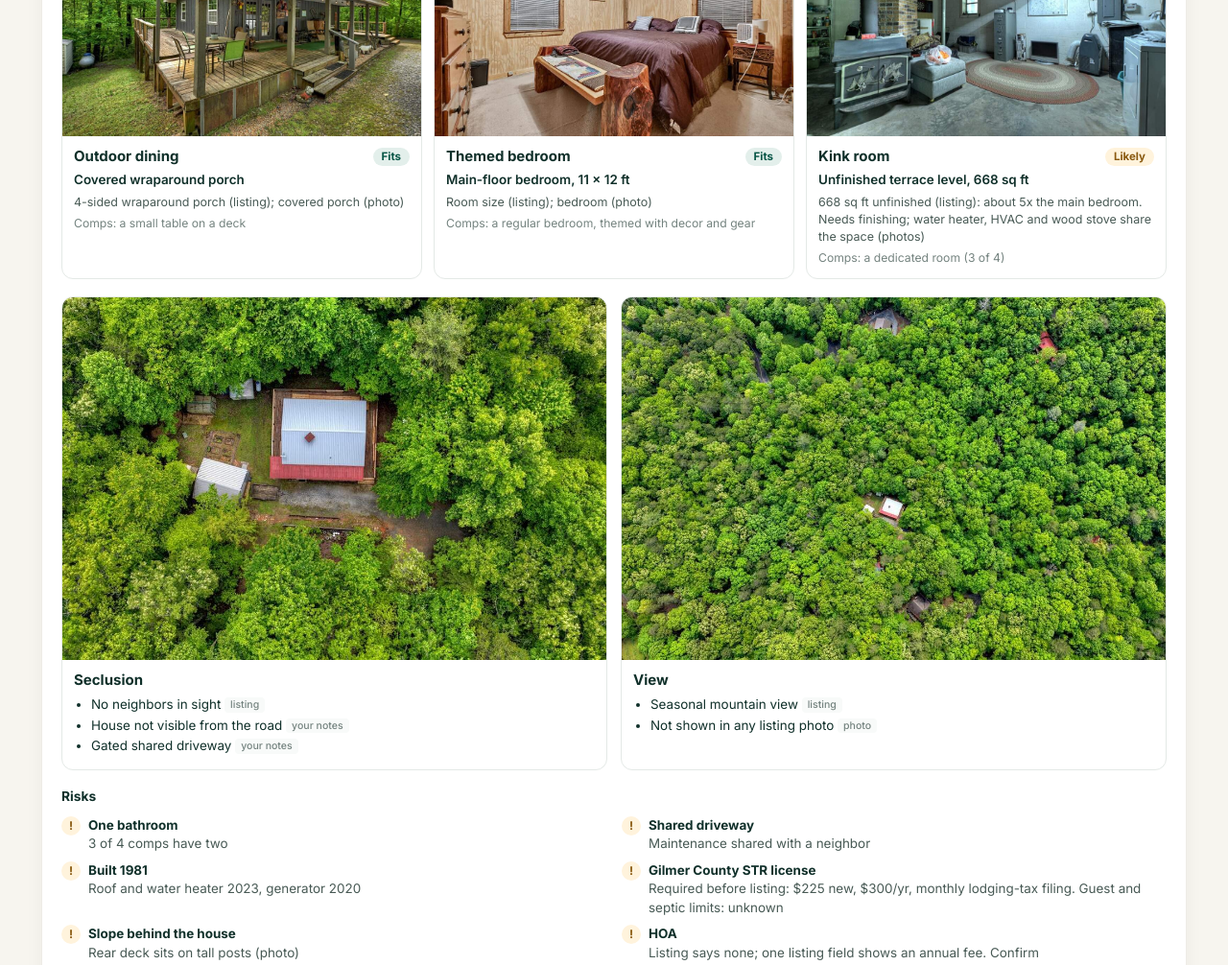
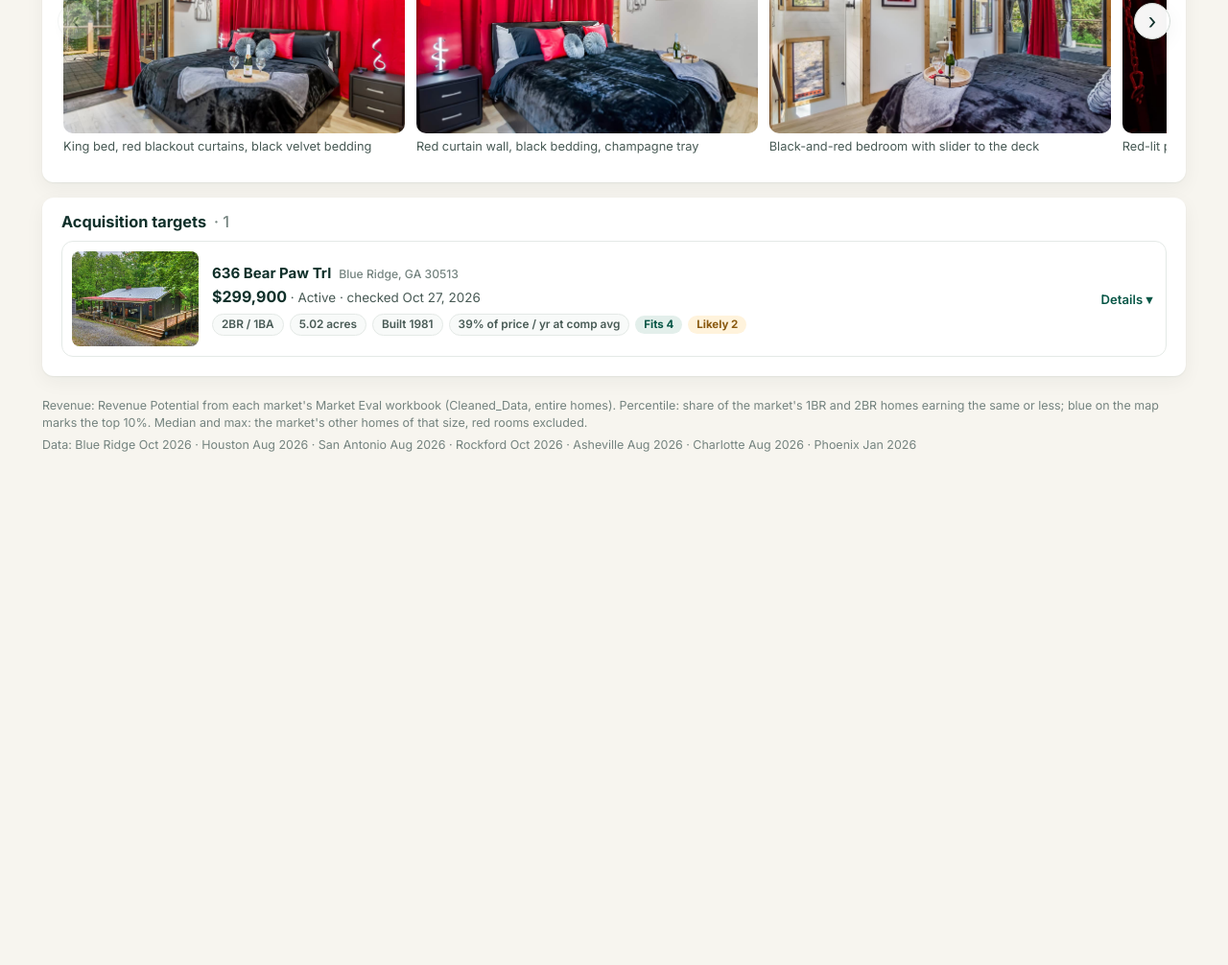
Before and after one commit to ifrahamSTR/RedRoomBuyBox, a plain HTML site: page index.html in a window 1280 px wide. Shown: the part 5542-6548 px from the top of the page at 96% size. After the commit the page ends 6055 px from the top, so only its background shows below. Drawn offline with nearby package versions, Linux system fonts and the light colour scheme.

Commit message:
Acquisition targets: own section at the end, compact cards that expand
Each target shows photo, price, status, key facts, return on price and the
fit count; "Details" opens the full check. Targets are a list built from
config/deepdive_target_*.json, so more can be added.

Co-Authored-By: Claude Opus 5.5 <noreply@anthropic.com>

```diff
--- a/css/styles.css
+++ b/css/styles.css
@@ -519,3 +519,25 @@ button { font: inherit; }
   .dd-scale__now::before, .dd-scale__was::before { top: 8px; }
   .dd-scale-legend { display: flex; }
 }
+
+/* acquisition targets: compact cards that expand */
+.dd-targets { display: grid; gap: 12px; padding-top: 4px; }
+.dd-target { padding-top: 0; border: 1px solid var(--hair); border-radius: 12px; background: var(--surface); }
+.dd-target[open] { box-shadow: var(--shadow); }
+.dd-tsum { display: grid; grid-template-columns: 132px minmax(0, 1fr) auto; gap: 14px; align-items: center; padding: 10px 14px 10px 10px; cursor: pointer; list-style: none; }
+.dd-tsum::-webkit-details-marker { display: none; }
+.dd-tsum:focus-visible { outline: 2px solid var(--brand-gold); outline-offset: 2px; border-radius: 12px; }
+.dd-tsum__img { width: 132px; aspect-ratio: 4 / 3; object-fit: cover; border-radius: 8px; display: block; }
+.dd-tsum__title { font-weight: 650; color: var(--ink); }
+.dd-tsum__price { margin-top: 2px; font-size: 0.84rem; color: var(--ink-2); }
+.dd-tsum__price b { color: var(--ink); font-size: 1rem; }
+.dd-tsum .dd-chips { margin-top: 6px; align-items: center; }
+.dd-tsum__toggle::after { content: "Details ▾"; font-size: 0.82rem; font-weight: 600; color: var(--brand-green); white-space: nowrap; }
+.dd-target[open] .dd-tsum__toggle::after { content: "Hide ▴"; }
+.dd-target__body { padding: 0 14px 16px; border-top: 1px solid var(--hair); }
+.dd-target__body > .dd-head { margin: 12px 0 10px; }
+@media (max-width: 640px) {
+  .dd-tsum { grid-template-columns: 88px minmax(0, 1fr); gap: 10px; align-items: start; }
+  .dd-tsum__img { width: 88px; }
+  .dd-tsum__toggle { grid-column: 1 / -1; justify-self: end; }
+}
--- a/index.html
+++ b/index.html
@@ -12,7 +12,7 @@
 <link rel="preconnect" href="https://fonts.gstatic.com" crossorigin />
 <link href="https://fonts.googleapis.com/css2?family=Inter:wght@400;500;600;700&display=swap" rel="stylesheet" />
 <link rel="stylesheet" href="https://cdn.jsdelivr.net/npm/leaflet@1.9.4/dist/leaflet.css" />
-<link rel="stylesheet" href="css/styles.css?v=20261027d" />
+<link rel="stylesheet" href="css/styles.css?v=20261028b" />
 </head>
 <body>
 
@@ -67,6 +67,11 @@
     <div class="card__head"><h2 id="inside-h">Inside the red rooms</h2></div>
     <div class="dd-body" id="dd-galleries"></div>
   </section>
+
+  <section class="card dd" id="acquisition-targets" aria-labelledby="targets-h">
+    <div class="card__head"><h2 id="targets-h">Acquisition targets <span class="count" id="dd-targets-count"></span></h2></div>
+    <div class="dd-body dd-targets" id="dd-targets"></div>
+  </section>
 </main>
 
 <footer class="foot">
@@ -89,7 +94,7 @@
 <script src="js/chart.js?v=20261026b"></script>
 <script src="js/table.js?v=20261026a"></script>
 <script src="js/main.js?v=20261027a"></script>
-<script src="js/deepdive.js?v=20261027c"></script>
-<script src="js/deepdive-render.js?v=20261027d"></script>
+<script src="js/deepdive.js?v=20261028a"></script>
+<script src="js/deepdive-render.js?v=20261028a"></script>
 </body>
 </html>
--- a/js/deepdive-render.js
+++ b/js/deepdive-render.js
@@ -147,8 +147,9 @@ const DeepDive = (() => {
   const VERDICT = { fits: "Fits", likely: "Likely", unknown: "Unknown" };
   const srcTag = (s) => U.el("span.dd-tag", null, SRC[s] || s);
 
-  function target(t, man) {
-    const T = t.target, L = T.lines, pr = T.price;
+  /** One acquisition target: a compact card that expands to the full check. */
+  function target(T, man) {
+    const L = T.lines, pr = T.price;
     const list = imgsOf(man, T.id).map(fromManifest);
     const pic = (file, opts = {}) => {
       const k = list.findIndex((p) => p.file.endsWith("/" + file));
@@ -181,11 +182,22 @@ const DeepDive = (() => {
         U.el("div.dd-fit__comps", null, f.comps)))));
 
     const lines = (arr) => U.el("ul.dd-list", null, arr.map((x) => U.el("li", null, x.text, " ", srcTag(x.src))));
-    return U.el("div.dd-block.dd-target", null,
-      U.el("div.dd-head", null, U.el("h3", null, "Acquisition target"),
-        U.el("a.dd-link", { href: T.url, target: "_blank", rel: "noopener" }, T.address, U.extIcon())),
+    const thumb = list.find((p) => p.file.endsWith("/" + T.thumb)) || list[0];
+    const counts = {};
+    T.fit.forEach((f) => { counts[f.verdict] = (counts[f.verdict] || 0) + 1; });
+    const summary = U.el("summary.dd-tsum", null,
+      thumb ? U.el("img.dd-tsum__img", { src: thumb.file, alt: thumb.alt, loading: "lazy" }) : null,
+      U.el("div.dd-tsum__main", null,
+        U.el("div.dd-tsum__title", null, T.name, U.el("span.dd-sub", null, T.address.split(", ").slice(1).join(", "))),
+        U.el("div.dd-tsum__price", null, U.el("b", null, U.money(pr.value)), ` · ${pr.status} · checked ${fmtDate}`),
+        U.el("div.dd-chips", null, (T.chips || []).map((c) => U.el("span.dd-chip", null, c)),
+          U.el("span.dd-chip", null, `${pct0(L.yieldNow)} of price / yr at comp avg`),
+          Object.keys(VERDICT).filter((v) => counts[v]).map((v) => U.el("span", { class: "dd-pill dd-pill--" + v }, `${VERDICT[v]} ${counts[v]}`)))),
+      U.el("span.dd-tsum__toggle", { "aria-hidden": "true" }));
+    return U.el("details.dd-target", null, summary, U.el("div.dd-target__body", null,
+      U.el("div.dd-head", null, U.el("a.dd-link", { href: T.url, target: "_blank", rel: "noopener" }, "View listing", U.extIcon())),
       U.el("div.dd-target__top", null,
-        pic("11-exterior.jpg", { caption: false }),
+        pic(T.thumb, { caption: false }),
         U.el("div.dd-target__facts", null,
           U.el("div.dd-price", null, U.el("b", null, U.money(pr.value)), U.el("span", null, `${pr.status} · checked ${fmtDate}`), srcTag(pr.src)),
           pr.earlier ? U.el("div.dd-price__was", null, `Was ${U.money(pr.earlier)}, ${pr.earlierNote} `, srcTag(pr.earlierSrc)) : null,
@@ -199,12 +211,20 @@ const DeepDive = (() => {
       U.el("div.dd-sub-block", null, U.el("h4", null, "Room for the must-haves"), fit),
       U.el("div.dd-sub-block", null,
         U.el("div.dd-pair", null,
-          U.el("div.dd-card", null, pic("72-aerial.jpg", { caption: false }), U.el("div.dd-card__body", null, U.el("div.dd-card__name", null, "Seclusion"), lines(T.seclusion))),
-          U.el("div.dd-card", null, pic("35-aerial.jpg", { caption: false }), U.el("div.dd-card__body", null, U.el("div.dd-card__name", null, "View"), lines(T.view))))),
+          U.el("div.dd-card", null, pic(T.seclusionPhoto, { caption: false }), U.el("div.dd-card__body", null, U.el("div.dd-card__name", null, "Seclusion"), lines(T.seclusion))),
+          U.el("div.dd-card", null, pic(T.viewPhoto, { caption: false }), U.el("div.dd-card__body", null, U.el("div.dd-card__name", null, "View"), lines(T.view))))),
       U.el("div.dd-sub-block", null, U.el("h4", null, "Risks"),
         U.el("ul.dd-risks", null, T.risks.map((r) => U.el("li", null, U.el("span.dd-risks__icon", { "aria-hidden": "true" }, "!"), U.el("b", null, r.flag), U.el("span", null, r.detail))))),
       U.el("p.dd-sources", null, "Sources: ", T.sources.flatMap((x, k) => [k ? " · " : "", U.el("a", { href: x.url, target: "_blank", rel: "noopener" }, x.label)]),
-        ` · checked ${fmtDate}. Zillow blocked automated access.`));
+        ` · checked ${fmtDate}.` + (T.sourceNote ? " " + T.sourceNote : ""))));
+  }
+
+  function targets(t, man) {
+    const el = document.getElementById("dd-targets");
+    if (!el) return;
+    const ts = t.targets || [];
+    document.getElementById("dd-targets-count").textContent = ts.length ? `· ${ts.length}` : "";
+    el.replaceChildren(...(ts.length ? ts.map((T) => target(T, man)) : [U.el("p.dd-note", null, "No targets yet.")]));
   }
 
   // ---- "Inside the red rooms": one scrolling gallery per comp ----
@@ -257,6 +277,8 @@ const DeepDive = (() => {
     if (t.comingSoon) {
       body.replaceChildren(U.el("div.dd-soon", null, U.el("b", null, "Coming soon"), U.el("span", null, `${t.label} deep dive`)));
       gal.replaceChildren(U.el("div.dd-soon", null, U.el("b", null, "Coming soon")));
+      document.getElementById("dd-targets").replaceChildren(U.el("div.dd-soon", null, U.el("b", null, "Coming soon")));
+      document.getElementById("dd-targets-count").textContent = "";
     } else {
       let man = manifests[t.id];
       if (!man) {
@@ -264,8 +286,9 @@ const DeepDive = (() => {
         catch (e) { man = { images: [], gaps: [] }; console.warn("Deep dive photos need the site served over http(s):", e.message); }
       }
       if (active !== t.id) return;
-      body.replaceChildren(hero(t, man), mustHaves(t, man), matrix(t), designPremium(t, man), t.target ? target(t, man) : "");
+      body.replaceChildren(hero(t, man), mustHaves(t, man), matrix(t), designPremium(t, man));
       gal.replaceChildren(...t.comps.map((c, i) => gallery(t, man, c, i)));
+      targets(t, man);
     }
     if (scroll) document.getElementById("deep-dive").scrollIntoView({ behavior: "smooth", block: "start" });
   }
--- a/js/deepdive.js
+++ b/js/deepdive.js
@@ -1,6 +1,6 @@
 // Generated by scripts/build_deepdive_blue_ridge.py -- do not edit by hand.
 window.DEEPDIVE = {
- "generated": "2026-10-27",
+ "generated": "2026-10-28",
  "tabs": [
   {
    "id": "blue-ridge",
@@ -136,12 +136,22 @@ window.DEEPDIVE = {
     ],
     "takeaway": "A-frame vs modern build: same amenities, same igloo, +$52K — mostly nightly rate ($562 vs $423)."
    },
-   "target": {
+   "targets": [
+    {
      "id": "636-bear-paw",
      "name": "636 Bear Paw Trl",
      "address": "636 Bear Paw Trl, Blue Ridge, GA 30513",
      "url": "https://www.zillow.com/homedetails/636-Bear-Paw-Trl-Blue-Ridge-GA-30513/306190976_zpid/",
      "checked": "2026-10-27",
+     "chips": [
+      "2BR / 1BA",
+      "5.02 acres",
+      "Built 1981"
+     ],
+     "thumb": "11-exterior.jpg",
+     "seclusionPhoto": "72-aerial.jpg",
+     "viewPhoto": "35-aerial.jpg",
+     "sourceNote": "Zillow blocked automated access.",
      "sources": [
       {
        "label": "Metro Brokers (listing office)",
@@ -329,6 +339,7 @@ window.DEEPDIVE = {
       "yieldEarlier": 0.346
      }
     }
+   ]
   },
   {
    "id": "urban",
```
Lines whose indentation alone changed are shown as unchanged.
